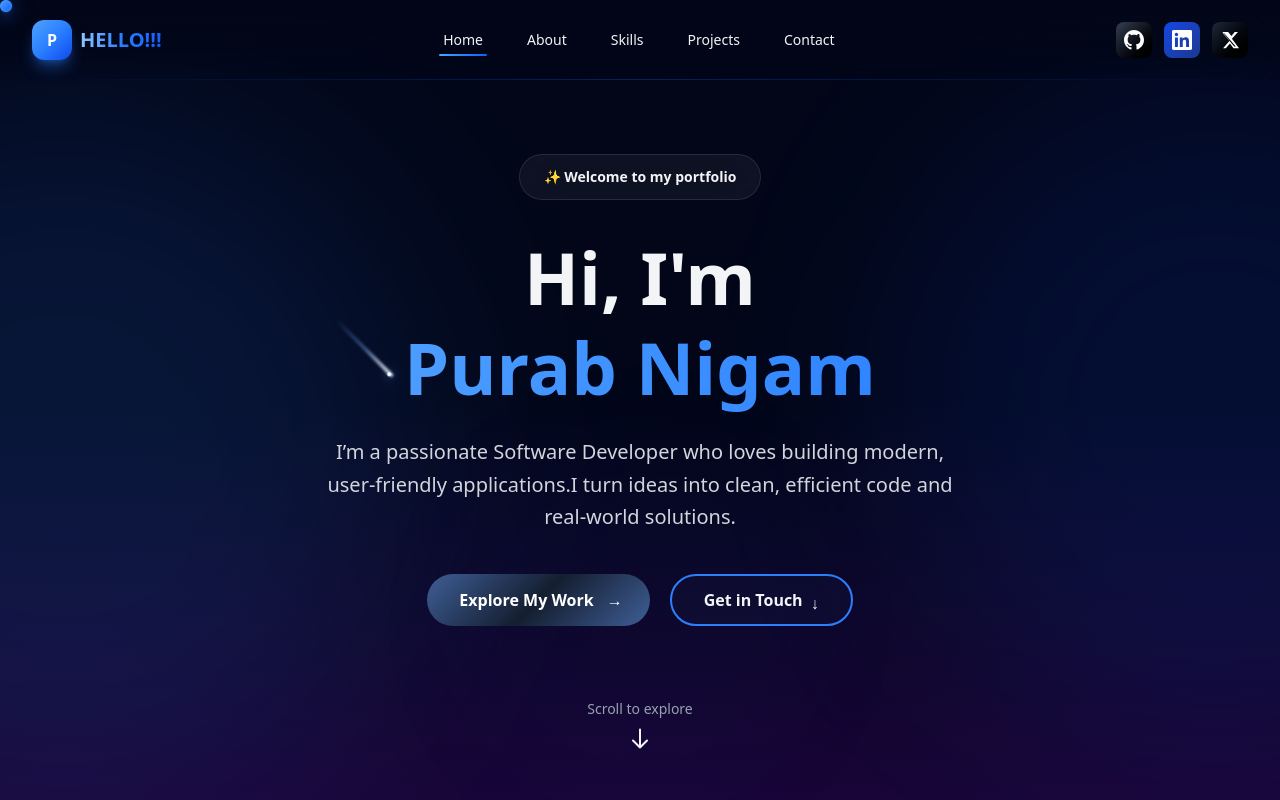
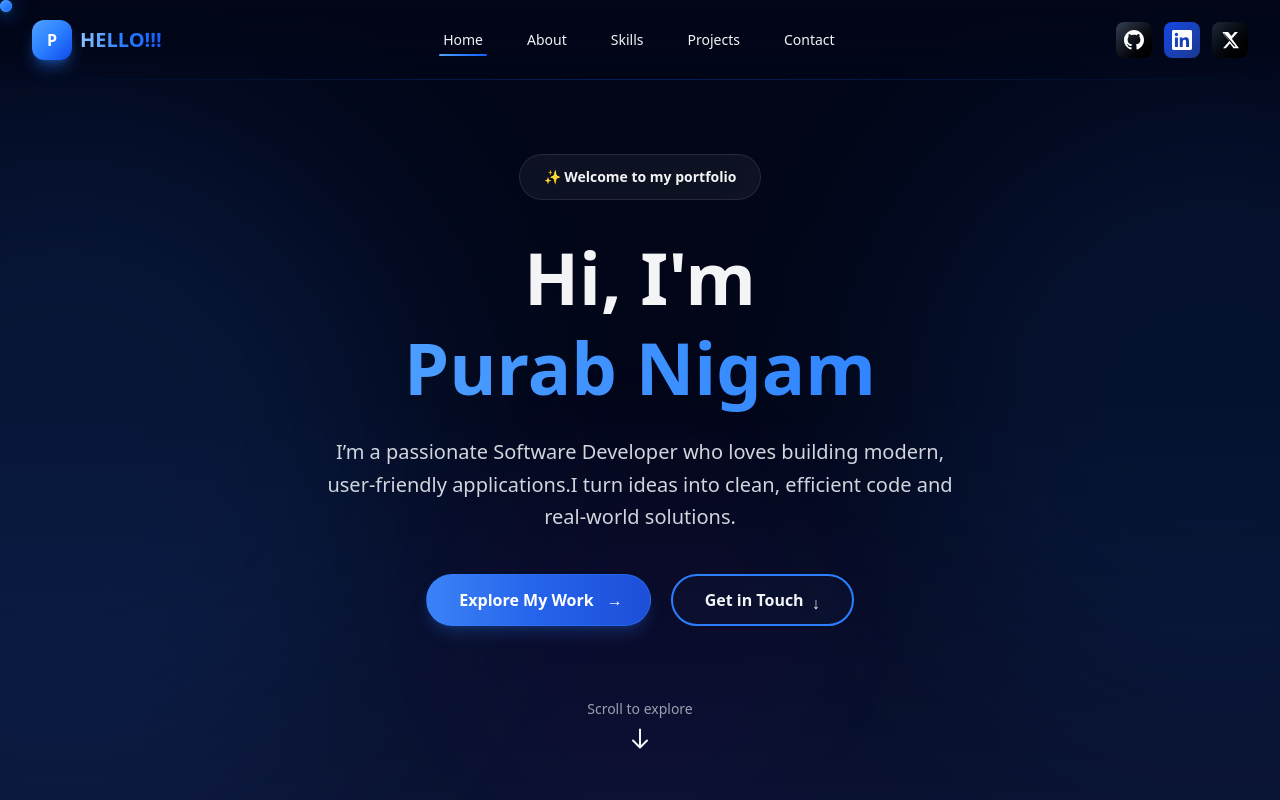
Before and after one commit to Purabnigam123/react-portfolio, a React (Vite) app: page / in a window 1280 px wide. Shown: the top 800 px of the page. Built offline with nearby package versions, Linux system fonts and the light colour scheme.

Commit message:
shooting stars

```diff
--- a/src/components/Hero.tsx
+++ b/src/components/Hero.tsx
@@ -1,6 +1,5 @@
 import { motion } from 'framer-motion';
 import { useState, useEffect } from 'react';
-import { ShootingStar } from './ShootingStar';
 
 const Hero = () => {
   const [displayedText, setDisplayedText] = useState('');
@@ -51,7 +50,7 @@ const Hero = () => {
         <div className="absolute inset-0 bg-slate-950" />
 
         {/* Ambient glow from bottom with purple-blue gradient */}
-        <div className="absolute inset-0 bg-gradient-to-t from-purple-950/40 via-slate-950/20 to-transparent" />
+        <div className="absolute inset-0 bg-gradient-to-t from-blue-950/40 via-slate-950/20 to-transparent" />
 
         {/* Soft slate blue glow from left */}
         <motion.div
@@ -70,11 +69,9 @@ const Hero = () => {
             scale: [1.75, 1.25, 1.75],
           }}
           transition={{ duration: 8, repeat: Infinity }}
-          className="absolute -right-32 bottom-1/4 w-96 h-96 bg-blue-700/20 rounded-full blur-3xl"
+          className="absolute -right-32 bottom-1/4 w-96 h-96 bg-blue-500/15 rounded-full blur-3xl"
         />
 
-        {/* Shooting Stars */}
-        <ShootingStar />
 
         {/* Additional blue glow from bottom center */}
         <motion.div
@@ -83,7 +80,7 @@ const Hero = () => {
             y: [0, 20, 0],
           }}
           transition={{ duration: 10, repeat: Infinity }}
-          className="absolute bottom-0 left-1/2 -translate-x-1/2 w-96 h-96 bg-blue-600/10 rounded-full blur-3xl"
+          className="absolute bottom-0 left-1/2 -translate-x-1/2 w-96 h-96 bg-purple-600/10 rounded-full blur-3xl"
         />
       </div>
 
--- a/src/index.css
+++ b/src/index.css
@@ -62,13 +62,14 @@
 
   /* Premium Button Styles */
   .btn-primary {
-    @apply relative inline-flex items-center justify-center px-8 py-3 font-semibold rounded-full overflow-hidden cursor-pointer;
-    background: linear-gradient(135deg, #3f5e96 0%, #141e30 50%, #3f5e96 100%);
+    @apply relative inline-flex items-center justify-center px-8 py-3 font-semibold rounded-full overflow-hidden cursor-pointer text-white shadow-lg shadow-blue-500/20 border border-blue-500/40;
+    background: linear-gradient(90deg, #3b82f6 0%, #2563eb 50%, #1d4ed8 100%);
     transition: all 0.3s ease;
   }
 
   .btn-primary:hover {
     transform: translateY(-2px) scale(1.02);
+    box-shadow: 0 7px 10px rgba(37, 99, 235, 0.35);
   }
 
   .btn-secondary {
```
